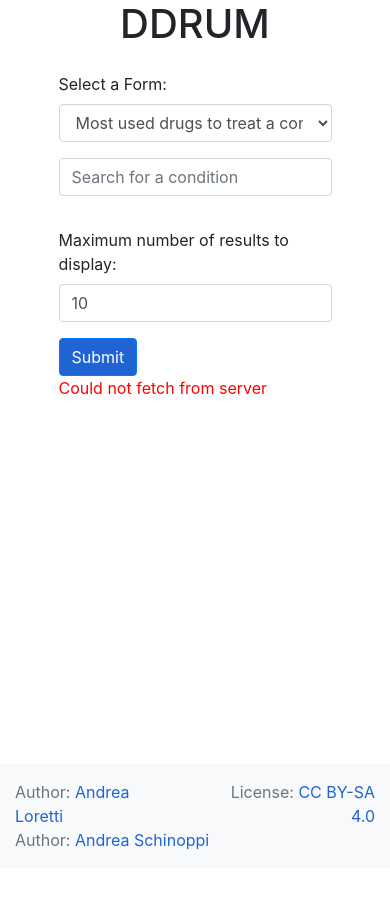
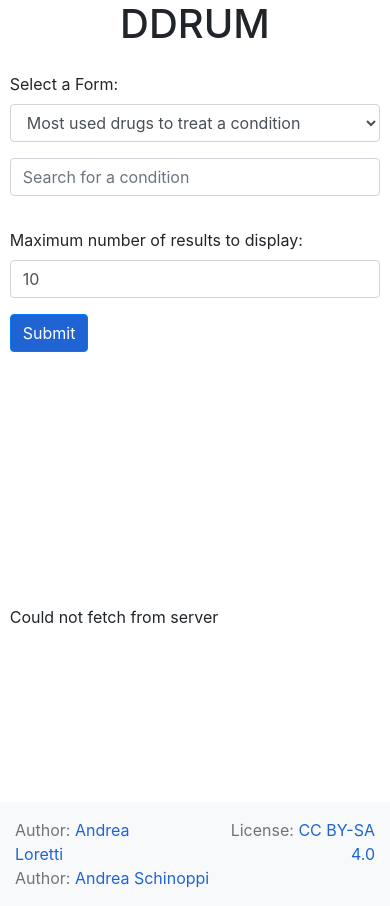
Before and after one commit to AndreSkin/DDRUM, a Flask app: page / in a window 390 px wide. Before the commit the page ends 850 px from the top, so only its background shows below. Run offline with Flask 3, Linux system fonts and the light colour scheme; some libraries are stand-ins or nearby versions.

Commit message:
minor fix

```diff
--- a/Interface/templates/index.html
+++ b/Interface/templates/index.html
@@ -85,10 +85,22 @@
         #results::-webkit-scrollbar-thumb:hover {
             background: #555;
         }
-        #error {
-            color: red;
-            min-height: 1vh;
-        }
+        /* Responsive Styles */
+        @media screen and (max-width: 768px) {
+                    .forms {
+                        width: 95vw;
+                        height: 95vh;
+                        max-width: 99vw;
+                        max-height: 99vh;
+                    }
+                    #results {
+                        height:50vh;
+                        overflow:auto;
+                    }
+                #error {
+                    min-height: 1vh;
+                }
+            }
     </style>
 
 </head>
```
